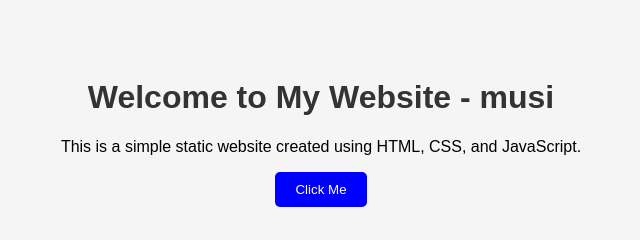
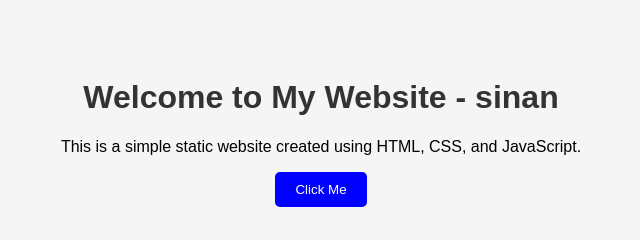
Before and after one commit to Dhilshad-CP/Static-Website, a plain HTML site: page index.html in a window 1280 px wide. Shown: the full height of the page, 319-959 px from the left. Drawn offline with Linux system fonts and the light colour scheme.

Commit message:
changed index.html

```diff
--- a/index.html
+++ b/index.html
@@ -8,7 +8,7 @@
 </head>
 <body>
 
-    <h1>Welcome to My Website - musi</h1>
+    <h1>Welcome to My Website - sinan</h1>
     <p>This is a simple static website created using HTML, CSS, and JavaScript.</p>
 
     <button onclick="showMsg()">Click Me</button>
```
